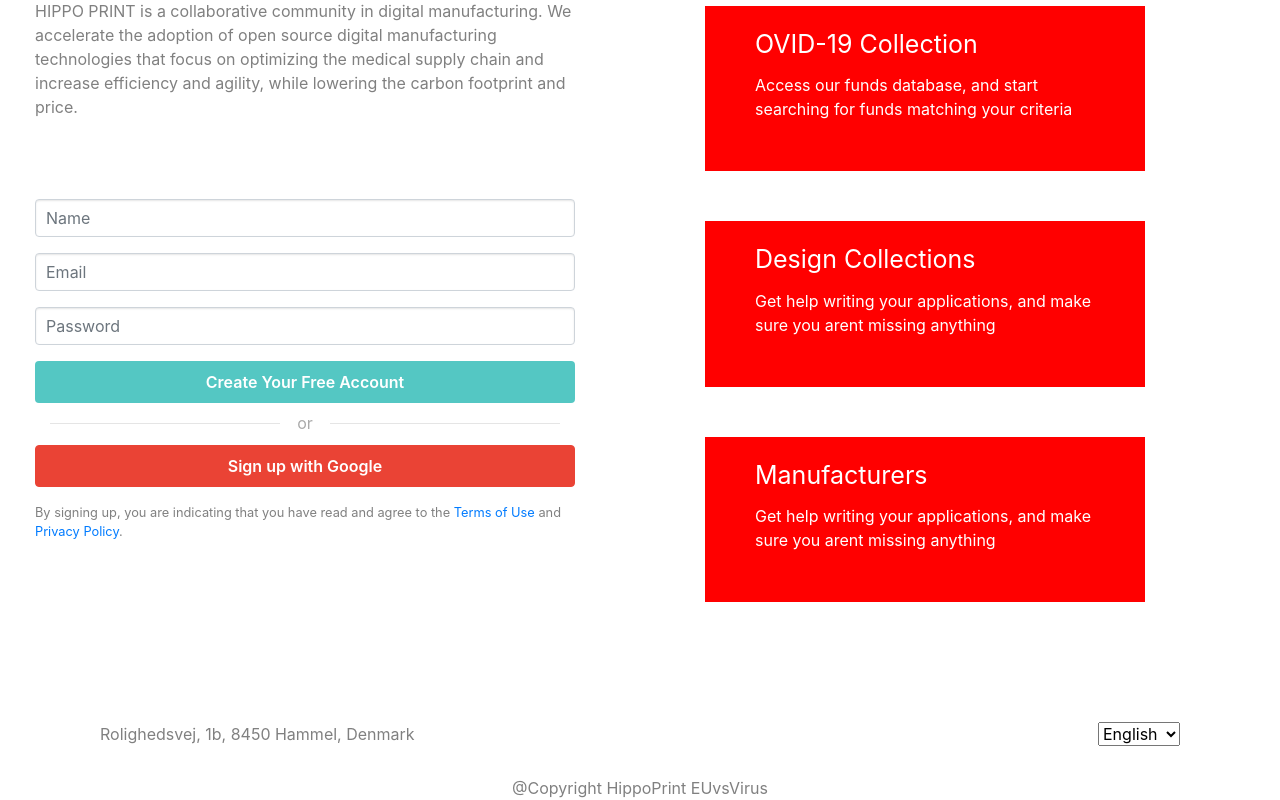
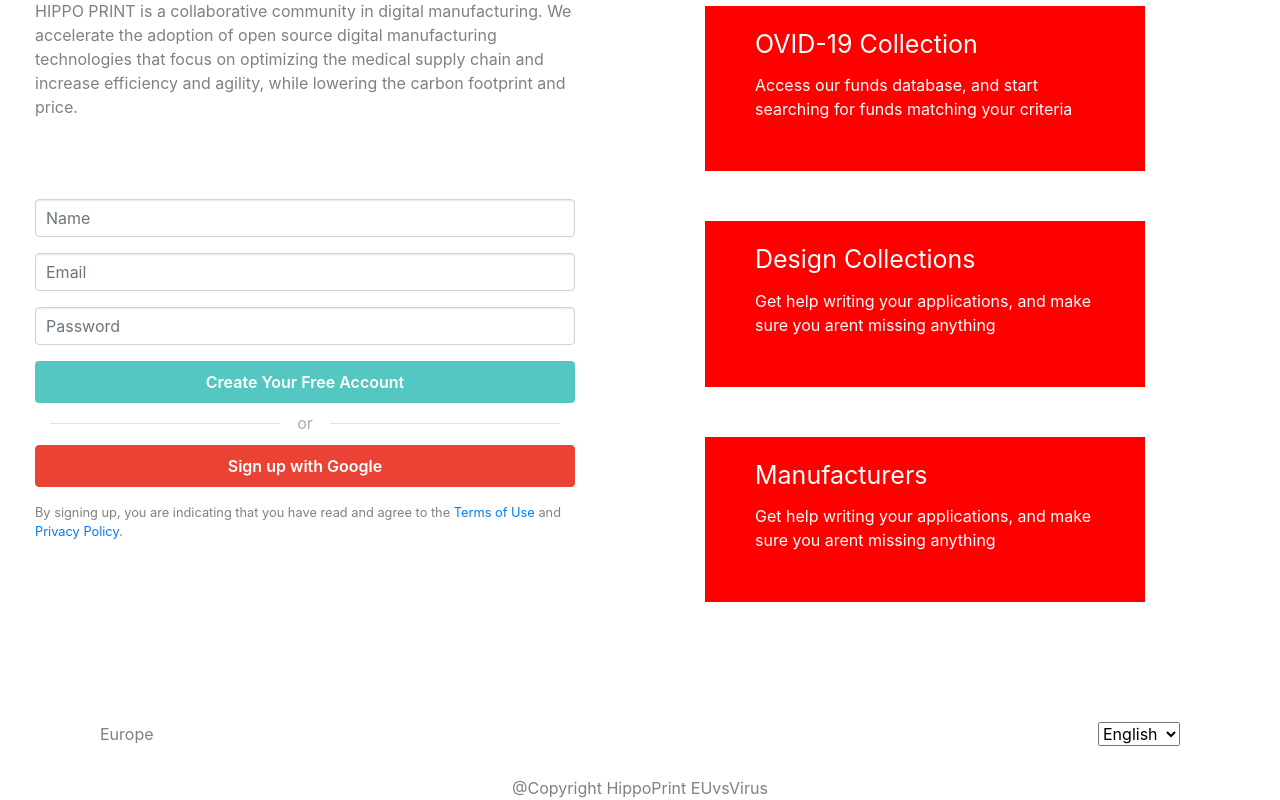
Before and after one commit to Sternair/hippo-print, a React (Create React App) app: page / in a window 1280 px wide. Shown: the part 726-1526 px from the top of the page. Built offline with nearby package versions, Linux system fonts and the light colour scheme; no server answers; what aws-amplify would draw is missing.

Commit message:
Better front-end

```diff
--- a/src/App.tsx
+++ b/src/App.tsx
@@ -107,7 +107,7 @@
     <div className="row">
 
         <div className="rolig col-6">
-        Rolighedsvej, 1b, 8450 Hammel, Denmark
+        Europe
         </div>
 
         <div className="col-6">
```
